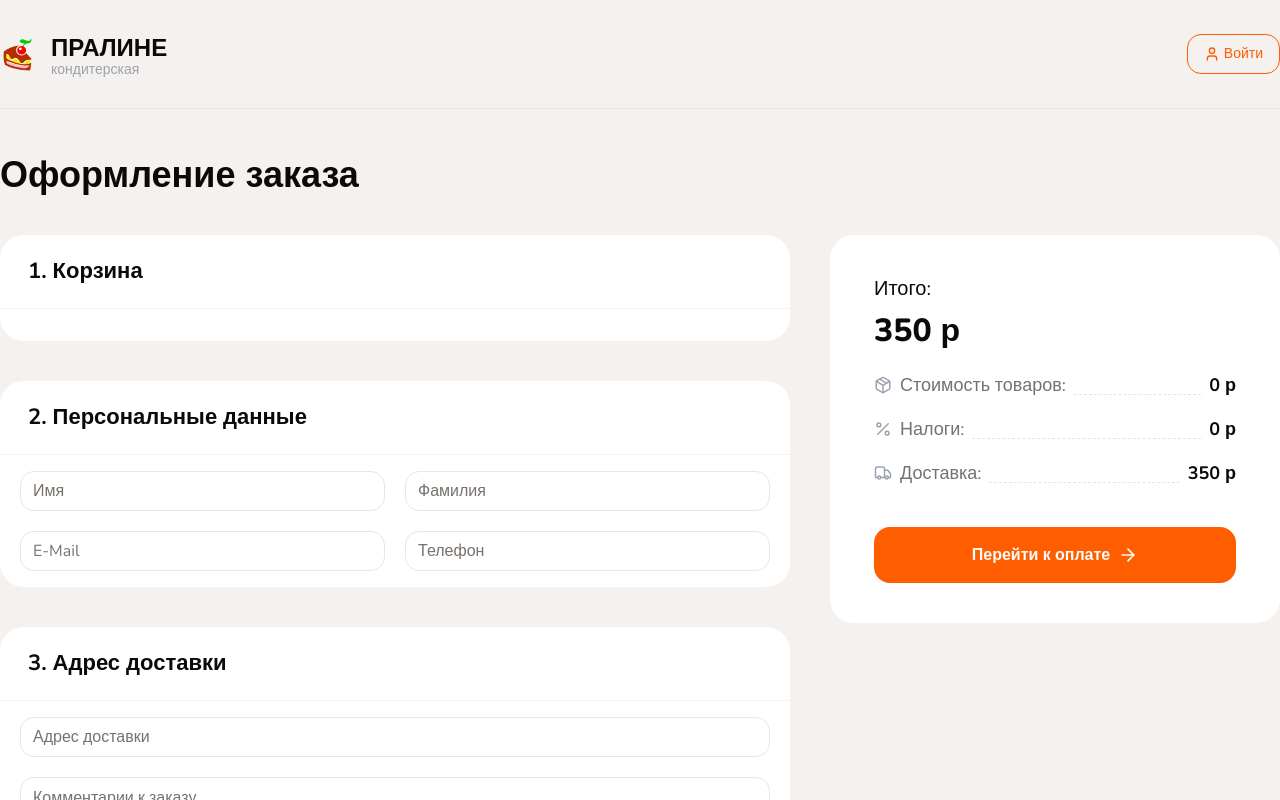
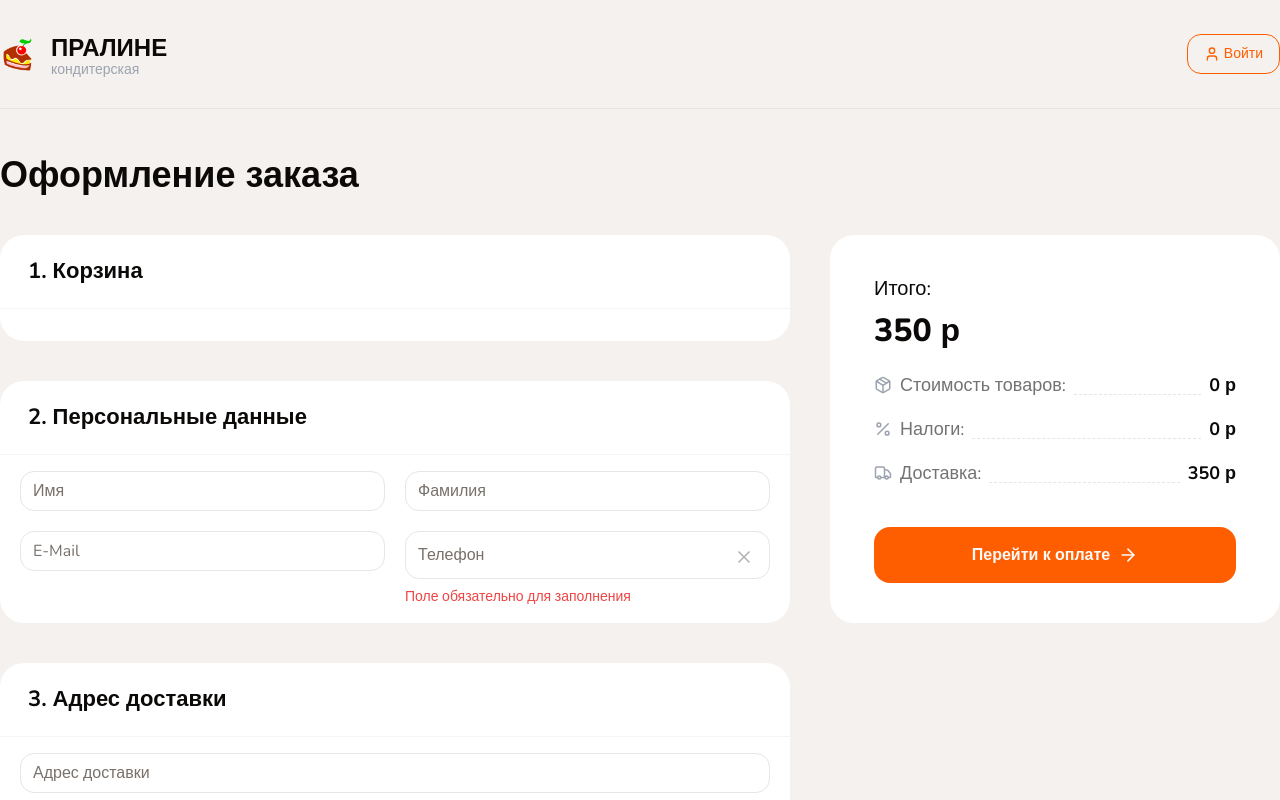
Before and after one commit to AlexanderMorugin/pralinecakes-next-pro, a Next.js app: page /checkout in a window 1280 px wide. Shown: the top 800 px of the page. Built offline with nearby package versions, Linux system fonts and the light colour scheme.

Commit message:
began to add React-Hook-Form

```diff
--- a/app/(checkout)/checkout/page.tsx
+++ b/app/(checkout)/checkout/page.tsx
@@ -1,9 +1,11 @@
 'use client';
 
+// import { useForm, SubmitHandler } from 'react-hook-form';
 import {
   CheckoutItem,
   CheckoutSidebar,
   Container,
+  FormInput,
   Title,
   WhiteBlock,
 } from '@/components/shared';
@@ -14,6 +16,10 @@
 
 export default function CheckoutPage() {
   const { totalAmount, items, updateItemQuantity, removeCartItem } = useCart();
+
+  // const form = useForm({
+  //   resolver:
+  // });
 
   const handleClickCountButton = (
     id: number,
@@ -65,7 +71,11 @@
                 placeholder='Фамилия'
               />
               <Input name='email' className='text-base' placeholder='E-Mail' />
-              <Input name='phone' className='text-base' placeholder='Телефон' />
+              <FormInput
+                name='phone'
+                className='text-base'
+                placeholder='Телефон'
+              />
             </div>
           </WhiteBlock>
 
--- /dev/null
+++ b/components/shared/clear-button.tsx
@@ -0,0 +1,17 @@
+import { X } from 'lucide-react';
+import { type FC } from 'react';
+
+interface Props {
+  onClick?: VoidFunction;
+}
+
+export const ClearButton: FC<Props> = ({ onClick }) => {
+  return (
+    <button
+      onClick={onClick}
+      className='absolute right-4 top-1/3 opacity-30 hover:opacity-100'
+    >
+      <X className='h-5 w-5' />
+    </button>
+  );
+};
--- /dev/null
+++ b/components/shared/error-text.tsx
@@ -0,0 +1,11 @@
+import { cn } from '@/lib/utils';
+import { type FC } from 'react';
+
+interface Props {
+  text?: string;
+  className?: string;
+}
+
+export const ErrorText: FC<Props> = ({ text, className }) => {
+  return <p className={cn('text-red-500 text-sm', className)}>{text}</p>;
+};
--- /dev/null
+++ b/components/shared/form-components/form-input.tsx
@@ -0,0 +1,36 @@
+import { InputHTMLAttributes, type FC } from 'react';
+import { ClearButton, ErrorText, RequiredSymbol } from '..';
+import { Input } from '@/components/ui';
+import { cn } from '@/lib/utils';
+
+interface Props extends InputHTMLAttributes<HTMLInputElement> {
+  name: string;
+  label?: string;
+  required?: boolean;
+  className?: string;
+}
+
+export const FormInput: FC<Props> = ({
+  name,
+  label,
+  required,
+  className,
+  ...props
+}) => {
+  return (
+    <div className={className}>
+      {label && (
+        <p className='font-medium mb-2'>
+          {label} {required && <RequiredSymbol />}
+        </p>
+      )}
+
+      <div className='relative'>
+        <Input className='h-12 text-md' {...props} />
+
+        <ClearButton />
+      </div>
+      <ErrorText text='Поле обязательно для заполнения' className='mt-2' />
+    </div>
+  );
+};
--- /dev/null
+++ b/components/shared/form-components/index.tsx
@@ -0,0 +1 @@
+export { FormInput } from './form-input';
--- a/components/shared/index.ts
+++ b/components/shared/index.ts
@@ -27,5 +27,9 @@
 export { CheckoutItem } from './checkout-item';
 export { CheckoutItemSkeleton } from './checkout-item-skeleton';
 export { CheckoutSidebar } from './checkout-sidebar';
+export { RequiredSymbol } from './required-symbol';
+export { ErrorText } from './error-text';
+export { ClearButton } from './clear-button';
 
+export * from './form-components';
 export * from './modals';
--- /dev/null
+++ b/components/shared/required-symbol.tsx
@@ -0,0 +1,5 @@
+import { type FC } from 'react';
+
+export const RequiredSymbol: FC = () => {
+  return <span className='text-red-500'>*</span>;
+};
--- a/package.json
+++ b/package.json
@@ -32,6 +32,7 @@
     "qs": "^6.13.0",
     "react": "^18",
     "react-dom": "^18",
+    "react-hook-form": "^7.53.0",
     "react-hot-toast": "^2.4.1",
     "react-use": "^17.5.1",
     "tailwind-merge": "^2.5.2",
```
Also changed, not shown: 2 other files (tests, documents, lock files or other folders).
